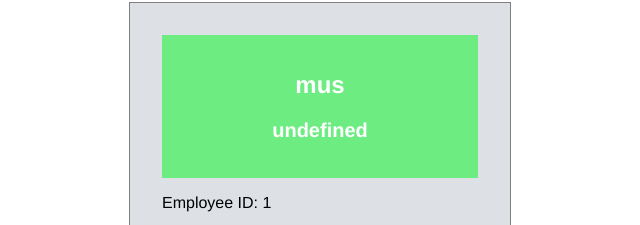
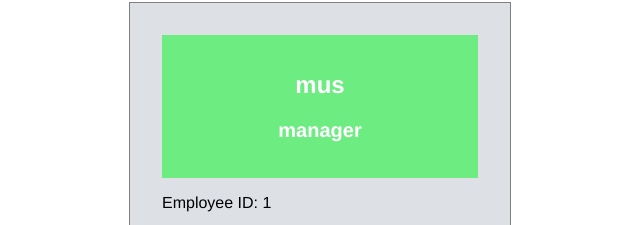
Before and after one commit to mus-ali1/Team-Profile-Generator, a website: page dist/index.html in a window 1280 px wide. Shown: the part 150-375 px from the top of the page, 320-960 px from the left. Drawn offline with Linux system fonts and the light colour scheme.

Commit message:
Add: Generated HtTML

```diff
--- a/dist/index.html
+++ b/dist/index.html
@@ -18,7 +18,7 @@
     <div class="card">
         <header>
             <h2 class="name header">mus</h2>
-            <h3 class="role header">undefined</h3>
+            <h3 class="role header">manager</h3>
         </header>
         <p class="details">Employee ID: 1</p>
         <p class="details">Email: <a href="mailto:">mus@gmail.com</a></p>
```
